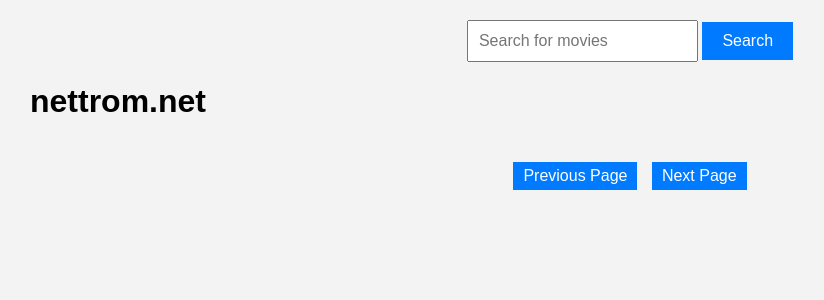
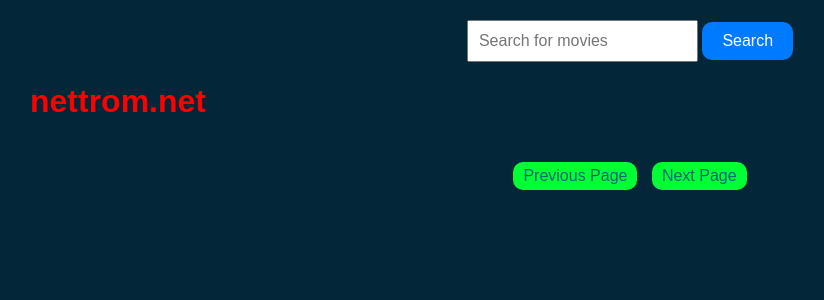
Before and after one commit to iuhttthuong/lab7, a FastAPI app: page /welcome in a window 1280 px wide. Shown: the top 300 px of the page, without its empty margins (10-834 px from the left). Run offline with FastAPI, Linux system fonts and the light colour scheme; the visitor is signed in with stand-in values (Sample User, id 1).

Commit message:
Update welcome.html

```diff
--- a/fastapi-with-google-oauth/templates/welcome.html
+++ b/fastapi-with-google-oauth/templates/welcome.html
@@ -3,13 +3,14 @@
 <head>
     <meta charset="UTF-8">
     <meta name="viewport" content="width=device-width, initial-scale=1.0">
-    <title>Movie Search</title>
+    <title >Movie Search</title>
     <style>
         body {
             font-family: Arial, sans-serif;
             margin: 0;
             padding: 0;
-            background-color: #f3f3f3;
+            background-color: #032638; /* Đổi màu nền thành đen */
+            color: #fff; /* Đổi màu chữ thành trắng */
         }
         .container {
             max-width: 1200px;
@@ -52,6 +53,7 @@
             font-size: 16px;
         }
         .search-container input[type="submit"] {
+            border-radius: 10px;
             padding: 10px 20px;
             font-size: 16px;
             background-color: #007bff;
@@ -64,11 +66,12 @@
             text-align: center;
         }
         .pagination button {
+            border-radius: 10px;
             padding: 5px 10px;
             margin: 0 5px;
             font-size: 16px;
-            background-color: #007bff;
-            color: #fff;
+            background-color: #00ff33;
+            color: rgb(10, 102, 117);
             border: none;
             cursor: pointer;
         }
@@ -82,7 +85,7 @@
                 <input type="submit" value="Search">
             </form>
         </div>
-        <h1>nettrom.net</h1>
+        <h1 style="color: red;">nettrom.net</h1>
         <div class="movies"></div>
         <div class="pagination" id="pagination">
             <button id="prevPage">Previous Page</button>
```
